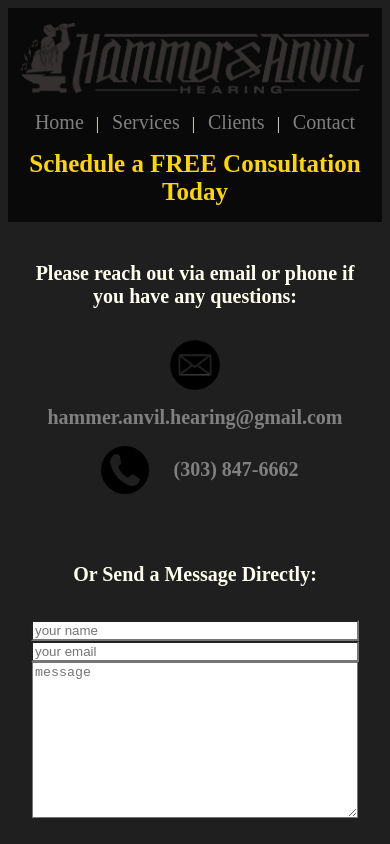
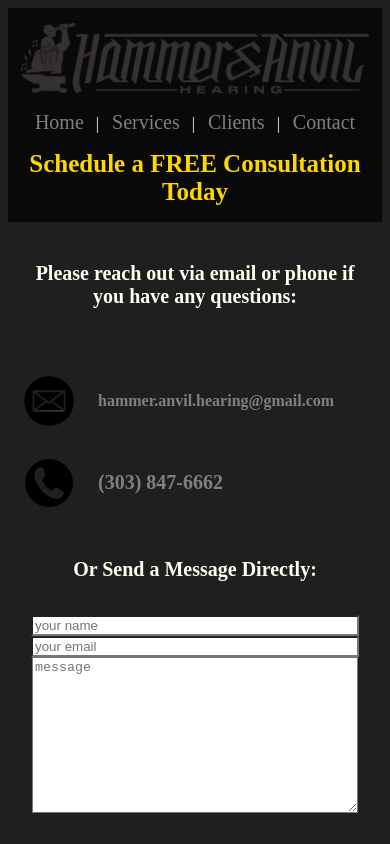
Before and after one commit to BenjaminPitts/hammer-and-anvil, a Gatsby site: page /contact in a window 390 px wide. Shown: the top 844 px of the page. Built offline with nearby package versions, Linux system fonts and the light colour scheme; Gatsby itself is replaced by a stand-in of ours.

Commit message:
final touches and updates

```diff
--- a/src/components/layout.css
+++ b/src/components/layout.css
@@ -53,6 +53,7 @@
   color: ivory;
   width: 80%;
   border: 1px solid ivory;
+  text-align: left;
 }
 .gianni {
   margin: 0;
@@ -87,7 +88,13 @@
   flex-wrap: wrap;
   align-items: center;
 }
-
+.icon-box {
+  display: flex;
+  flex-direction: row;
+  justify-content: flex-start;
+  flex-wrap: wrap;
+  align-items: center;
+}
 
 
 
@@ -100,6 +107,9 @@
 input, textarea {
   width: 20rem;
 }
+.email-link {
+  font-size: 16px;
+}
 .text-block {
   margin: .5rem .5rem;
   padding: 0;
--- a/src/pages/contact.js
+++ b/src/pages/contact.js
@@ -9,7 +9,8 @@
     <Seo title="Contact" />
     <h2> Please reach out via email or phone if you have any questions:</h2>
 
-    <div class='outer-services-box'>
+    <br /><br />
+    <div class='icon-box'>
     <StaticImage
       src="../images/email-icon.png"
       width={50}
@@ -18,11 +19,11 @@
       alt="ear"
       style={{ margin: `1rem` }}
     />
-    <b><a href='mailto:hammer.anvil.hearing@gmail.com'>hammer.anvil.hearing@gmail.com</a></b>
+    <b><a class='email-link' href='mailto:hammer.anvil.hearing@gmail.com'>hammer.anvil.hearing@gmail.com</a></b>
     </div>
 
 
-    <div class='outer-services-box'>
+    <div class='icon-box'>
     <StaticImage
       src="../images/phone-icon.png"
       width={50}
@@ -35,8 +36,7 @@
     <b><a href= 'tel:3038476662'>(303) 847-6662</a></b>
     </div>
 
-
-    <br /><br />
+    <br />
     <h2>Or Send a Message Directly:</h2>
     <Form />
 
--- a/src/pages/index.js
+++ b/src/pages/index.js
@@ -6,7 +6,7 @@
 
 const IndexPage = () => (
   <Layout>
-    <Seo title="Hammer and Anvil Hearing" />
+    <Seo title="H&A" />
 
   <div class='outer-services-box'>
   <StaticImage
--- a/src/pages/services.js
+++ b/src/pages/services.js
@@ -35,7 +35,7 @@
 />
 
 <StaticImage
-  src="../images/testing.png"
+  src="../images/testing2.png"
   width={1200}
   quality={70}
   formats={["AUTO", "WEBP", "AVIF"]}
@@ -44,7 +44,7 @@
 />
 
 <StaticImage
-  src="../images/aid-repairs.png"
+  src="../images/aid-repairs2.png"
   width={1200}
   quality={70}
   formats={["AUTO", "WEBP", "AVIF"]}
```
Also changed, not shown: src/images/aid-repairs2.png (added), src/images/testing2.png (added).
